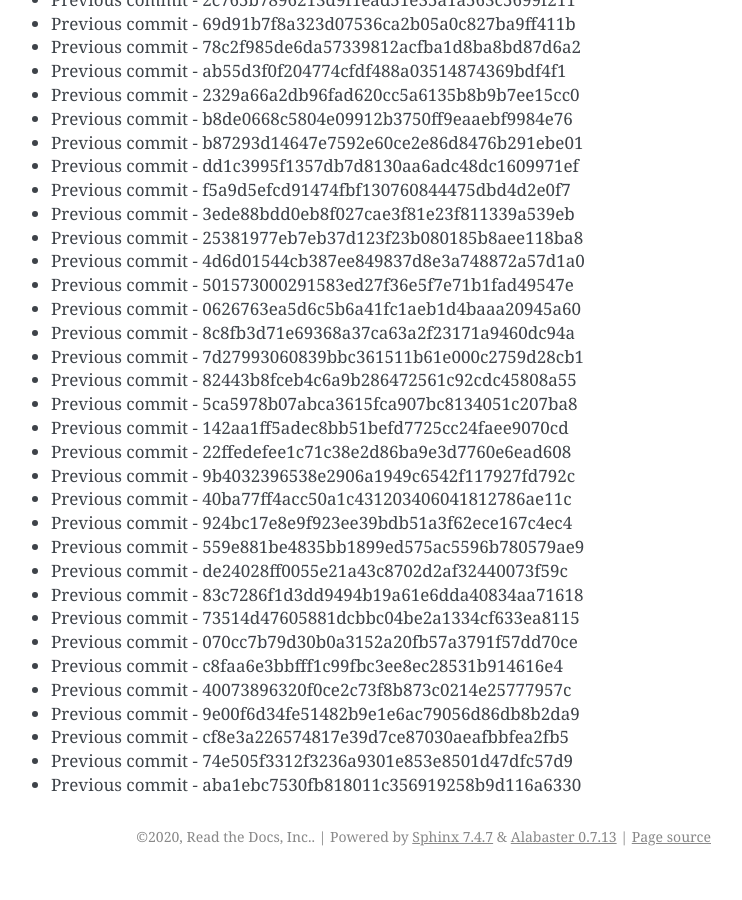
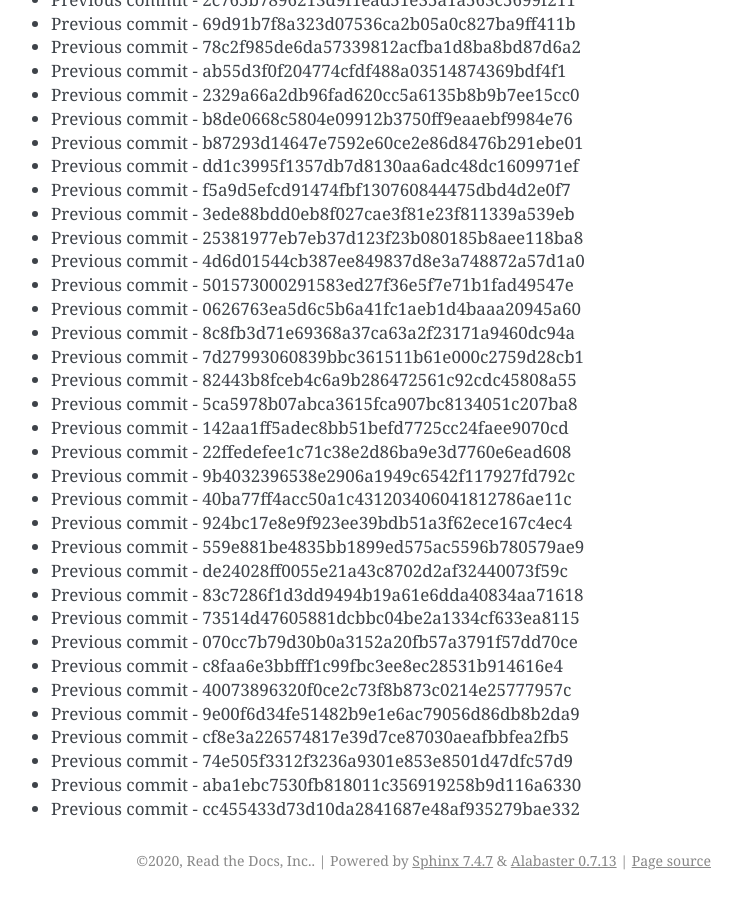
Before and after one commit to readthedocs/rtd-git-stresstest, a Sphinx documentation site: the page built from docs/updates.rst, in a window 1280 px wide and 900 px high, scrolled down 47964 px. Shown: the whole window, without its empty margins (399-1141 px from the left). Built offline with Sphinx 7.4.7, drawn with Linux system fonts in a browser that asks for light colours; before the commit the page ends 48840 px from its top, so only the background shows below that.

Commit message:
Generating commit from previous: cc455433d73d10da2841687e48af935279bae332

```diff
--- a/docs/updates.rst
+++ b/docs/updates.rst
@@ -2047,3 +2047,4 @@ It can be tested for any performance characteristics.
 * Previous commit - cf8e3a226574817e39d7ce87030aeafbbfea2fb5
 * Previous commit - 74e505f3312f3236a9301e853e8501d47dfc57d9
 * Previous commit - aba1ebc7530fb818011c356919258b9d116a6330
+* Previous commit - cc455433d73d10da2841687e48af935279bae332
```
